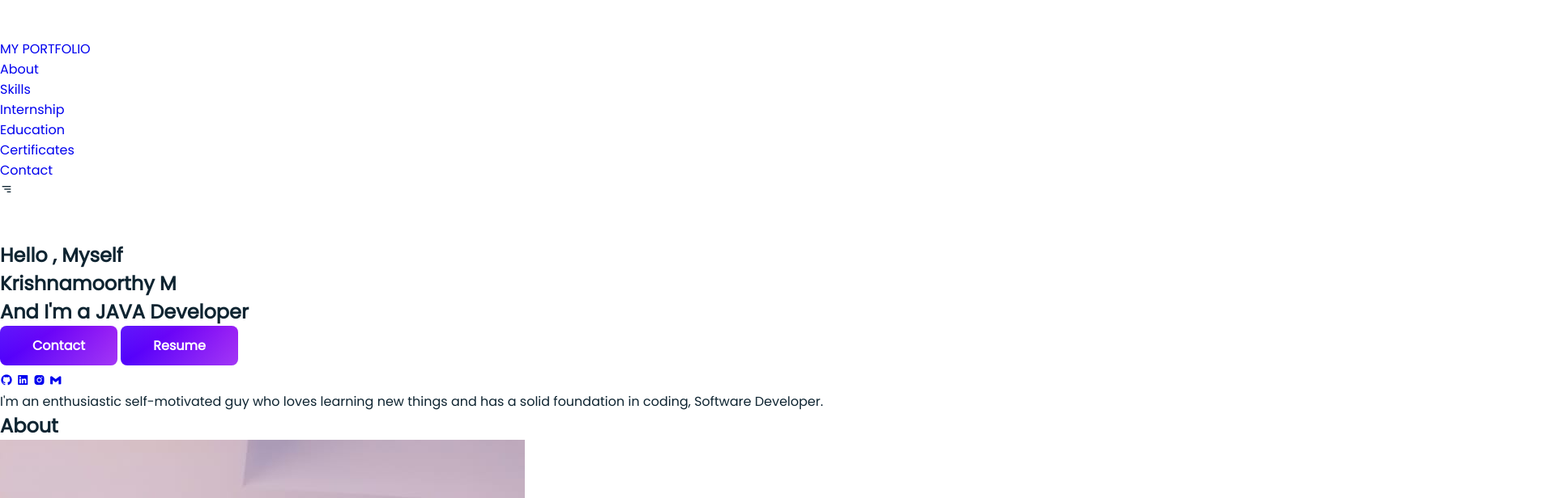
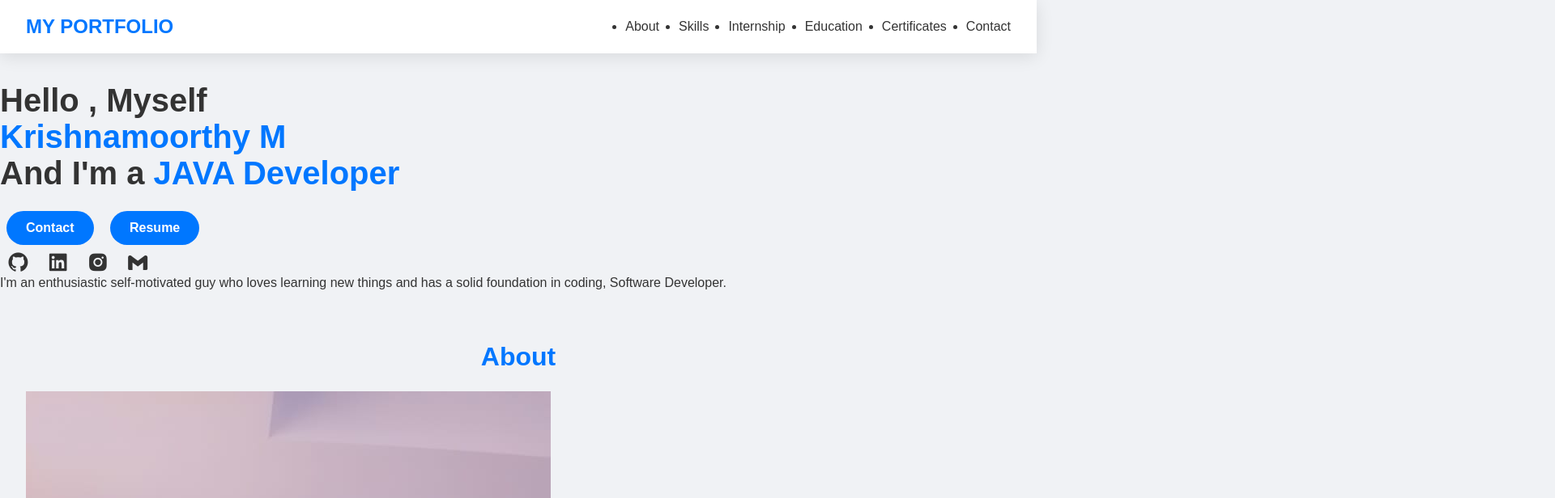
Before and after one commit to KRISHNAMOORTHY-07/Personal, a plain HTML site: page index.html in a window 1280 px wide. Shown: the top 616 px of the page at 81% size, 1920 px wide, since content can reach past the window. Drawn offline with nearby package versions, Linux system fonts and the light colour scheme.

Commit message:
Update Stylesheet.css

```diff
--- a/css/Stylesheet.css
+++ b/css/Stylesheet.css
@@ -1,160 +1,178 @@
-/* --- Google Fonts --- */
-@import url('https://fonts.googleapis.com/css2?family=Poppins:ital,wght@0,400;1,600&display=swap');
-
-/* --- Root Variables --- */
-:root {
-    --header-height: 3rem;
-    --font-semi: 600;
-    --first-color: #4070f4;
-    --second-color: #0e2431;
-    --gradient-color: linear-gradient(to right, #5001fb, #8e0af3);
-    --body-font: 'Poppins', sans-serif;
-    --big-font-size: 2rem;
-    --h1-font-size: 1.5rem;
-    --normal-font-size: 0.938rem;
-    --mb-1: 0.5rem;
-    --mb-2: 1rem;
-    --mb-3: 1.5rem;
-    --mb-4: 2rem;
-    --mb-5: 2.5rem;
-    --mb-6: 3rem;
-    --z-back: -10;
-    --z-normal: 1;
-    --z-tooltip: 10;
-    --z-fixed: 100;
+/* Core Reset */
+* {
+  margin: 0;
+  padding: 0;
+  box-sizing: border-box;
 }
 
-@media screen and (min-width: 768px) {
-    :root {
-        --big-font-size: 3.5rem;
-        --h2-font-size: 2rem;
-        --normal-font-size: 1rem;
-    }
+body {
+  font-family: 'Poppins', sans-serif;
+  background-color: #f0f2f5;
+  color: #333;
+  scroll-behavior: smooth;
 }
 
-/* --- Base Reset --- */
-*, ::before, ::after {
-    box-sizing: border-box;
-}
-html {
-    scroll-behavior: smooth;
-}
-body {
-    margin: var(--header-height) 0 0 0;
-    font-family: var(--body-font);
-    font-size: var(--normal-font-size);
-    color: var(--second-color);
+/* Navigation */
+.header {
+  width: 100%;
+  background: #ffffff;
+  box-shadow: 0 4px 20px rgba(0, 0, 0, 0.1);
+  position: sticky;
+  top: 0;
+  z-index: 100;
 }
 
-/* --- Scrollbar --- */
-::-webkit-scrollbar {
-    width: 0.5rem;
-}
-::-webkit-scrollbar-track {
-    background: transparent;
-}
-::-webkit-scrollbar-thumb {
-    background-color: var(--first-color);
+.nav {
+  display: flex;
+  justify-content: space-between;
+  align-items: center;
+  padding: 1.2rem 2rem;
 }
 
-/* --- Utility --- */
-h1, h2, p, ul {
-    margin: 0;
-    padding: 0;
-}
-ul {
-    list-style: none;
-}
-a {
-    text-decoration: none;
-}
-img {
-    max-width: 100%;
-    display: block;
+.nav_logo {
+  font-size: 1.5rem;
+  color: #0077ff;
+  font-weight: bold;
+  text-decoration: none;
 }
 
-/* --- Effects --- */
-/* Fade-in Up Animation */
-@keyframes fadeInUp {
-    from {
-        opacity: 0;
-        transform: translateY(30px);
-    }
-    to {
-        opacity: 1;
-        transform: translateY(0);
-    }
-}
-.animate {
-    opacity: 0;
-    animation: fadeInUp 0.8s ease forwards;
+.nav_list {
+  display: flex;
+  gap: 1.5rem;
 }
 
-/* Nav Link Hover Glow */
 .nav_link {
-    position: relative;
-    transition: color 0.3s ease;
-}
-.nav_link::before {
-    content: '';
-    position: absolute;
-    bottom: -6px;
-    left: 0;
-    width: 0%;
-    height: 3px;
-    background: var(--first-color);
-    transition: width 0.4s ease;
-}
-.nav_link:hover::before {
-    width: 100%;
-}
-.nav_link:hover {
-    color: var(--first-color);
+  color: #333;
+  text-decoration: none;
+  transition: 0.3s;
 }
 
-/* Button Pulse Glow */
-.button {
-    position: relative;
-    display: inline-block;
-    color: #fff;
-    padding: .75rem 2.5rem;
-    font-weight: var(--font-semi);
-    border-radius: 0.5rem;
-    background: var(--gradient-color);
-    overflow: hidden;
-    transition: transform 0.3s ease, box-shadow 0.3s ease;
-}
-.button::after {
-    content: "";
-    position: absolute;
-    top: 0; left: -75%;
-    width: 200%;
-    height: 100%;
-    background: linear-gradient(120deg, rgba(255,255,255,0.2), transparent, rgba(255,255,255,0.2));
-    transform: skewX(-45deg);
-    transition: all 0.5s;
-}
-.button:hover {
-    transform: scale(1.05);
-    box-shadow: 0 0 20px rgba(64,112,244,0.3);
-}
-.button:hover::after {
-    left: 100%;
+.nav_link:hover,
+.active-link {
+  color: #0077ff;
+  font-weight: bold;
 }
 
-/* Image Hover Effect */
-.skills_name img,
-.certificate_img img {
-    transition: transform 0.4s ease, box-shadow 0.3s ease;
-}
-.skills_name img:hover,
-.certificate_img img:hover {
-    transform: scale(1.1) rotateZ(1deg);
-    box-shadow: 0 12px 24px rgba(64,112,244,0.2), 0 6px 12px rgba(0,0,0,0.1);
+/* Toggle Menu for mobile */
+.nav_toggle {
+  display: none;
+  font-size: 2rem;
+  cursor: pointer;
 }
 
-/* Neon Glow Headline */
-.glow-text {
-    color: #fff;
-    text-shadow: 0 0 5px #4070f4, 0 0 10px #4070f4, 0 0 20px #8e0af3;
+@media screen and (max-width: 768px) {
+  .nav_menu {
+    display: none;
+    flex-direction: column;
+    position: absolute;
+    top: 70px;
+    right: 0;
+    background-color: white;
+    width: 100%;
+    padding: 1rem 0;
+  }
+
+  .nav_menu.show {
+    display: flex;
+  }
+
+  .nav_toggle {
+    display: block;
+  }
 }
+
+/* Section Styling */
+.section-title {
+  text-align: center;
+  font-size: 2rem;
+  margin-bottom: 1.5rem;
+  color: #0077ff;
+}
+
+.section {
+  padding: 4rem 2rem;
+}
+
+/* Button */
+.button {
+  display: inline-block;
+  background-color: #0077ff;
+  color: white;
+  padding: 0.75rem 1.5rem;
+  margin: 0.5rem;
+  border: none;
+  border-radius: 30px;
+  text-decoration: none;
+  font-weight: 600;
+  transition: background 0.3s ease;
+}
+
+.button:hover {
+  background-color: #005bb5;
+}
+
+/* Home Section */
+.home_data h1 {
+  font-size: 2.5rem;
+  margin-bottom: 1rem;
+}
+
+.home_title-color {
+  color: #0077ff;
+}
+
+.home_social-icon i {
+  font-size: 1.8rem;
+  margin: 0 0.5rem;
+  color: #333;
+  transition: color 0.3s ease;
+}
+
+.home_social-icon i:hover {
+  color: #0077ff;
+}
+
+/* Skills Icons */
+.skills_data {
+  display: flex;
+  flex-wrap: wrap;
+  gap: 1rem;
+  justify-content: center;
+}
+
+.skills_name img {
+  width: 70px;
+  height: 70px;
+  transition: transform 0.3s;
+}
+
+.skills_name img:hover {
+  transform: scale(1.1);
+}
+
+/* Education Bars */
+.school_bar {
+  height: 5px;
+  background: #0077ff;
+  border-radius: 10px;
+  margin-top: 10px;
+}
+
+/* Footer */
+.footer {
+  background-color: #0077ff;
+  text-align: center;
+  color: white;
+  padding: 2rem 0;
+}
+
+.footer_socials a {
+  color: white;
+  font-size: 1.5rem;
+  margin: 0 1rem;
+  transition: color 0.3s ease;
+}
+
+.footer_socials a:hover {
+  color: #ffdd57;
+}
```
